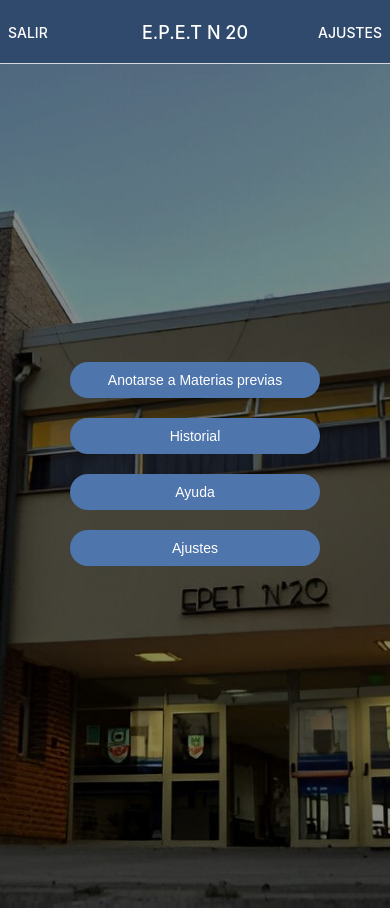
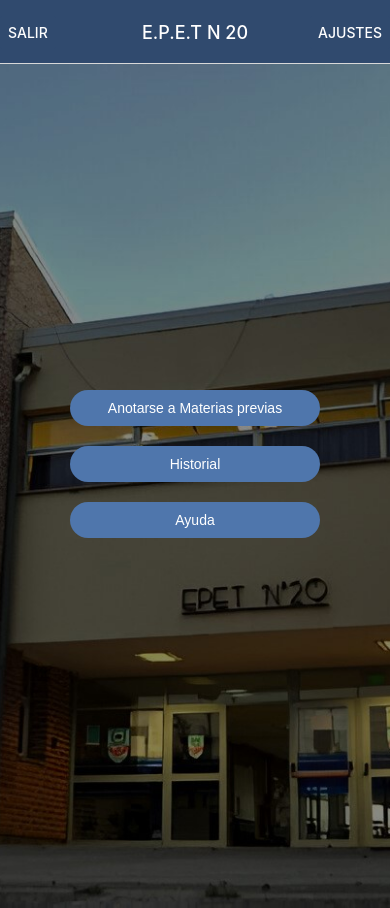
Before and after one commit to LuuAlveal/No_Hackeamos_Ni_La_Puerta, a React Native app: screen /Home in a window 390 px wide. Built offline with nearby package versions, Linux system fonts and the light colour scheme.

Commit message:
Cambios en home

```diff
--- a/screens/Home.jsx
+++ b/screens/Home.jsx
@@ -79,13 +79,6 @@ export default function Home(props) {
                     </Text>
                     </TouchableOpacity>
                 </View>
-                <View style={style.containarButton}>
-                    <TouchableOpacity style={style.button} >
-                        <Text style={style.textButton}>
-                            Ajustes
-                        </Text>
-                    </TouchableOpacity>
-                </View >
 
             </View>
         </ImageBackground>
```
